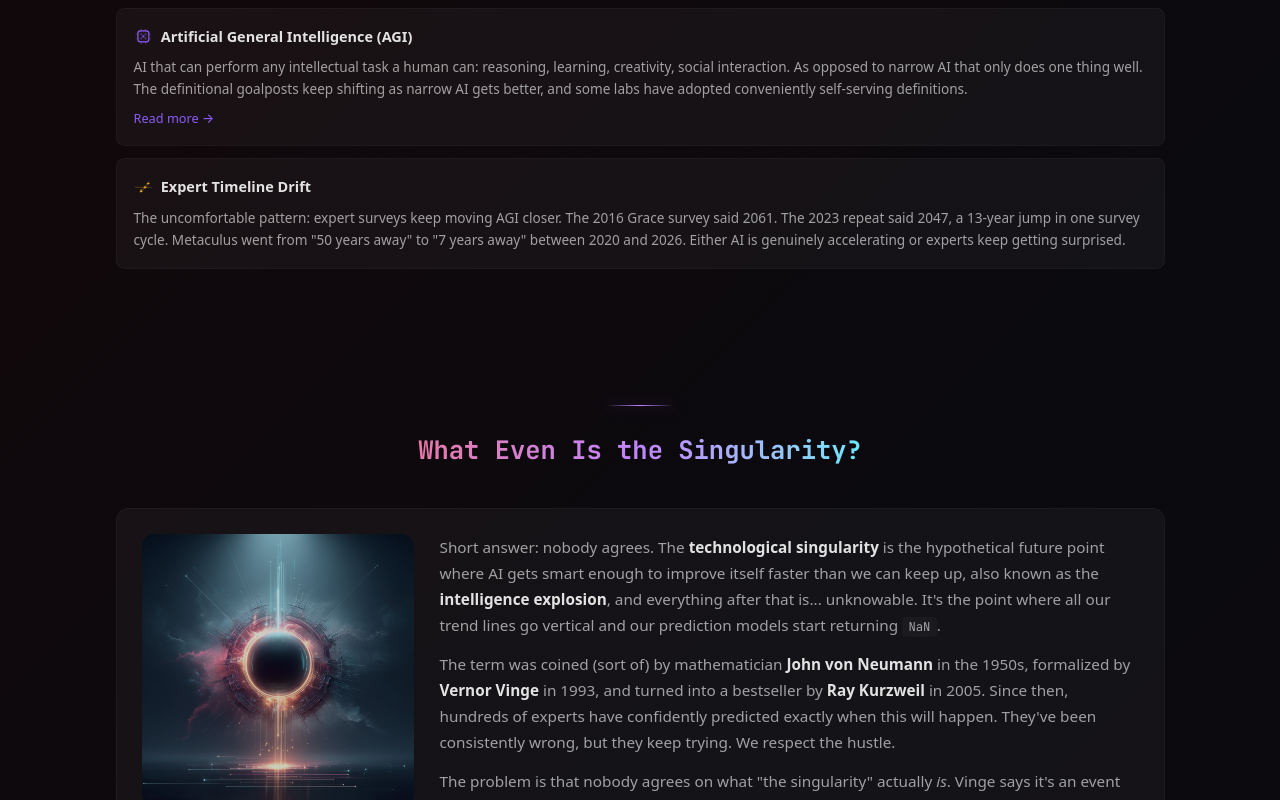
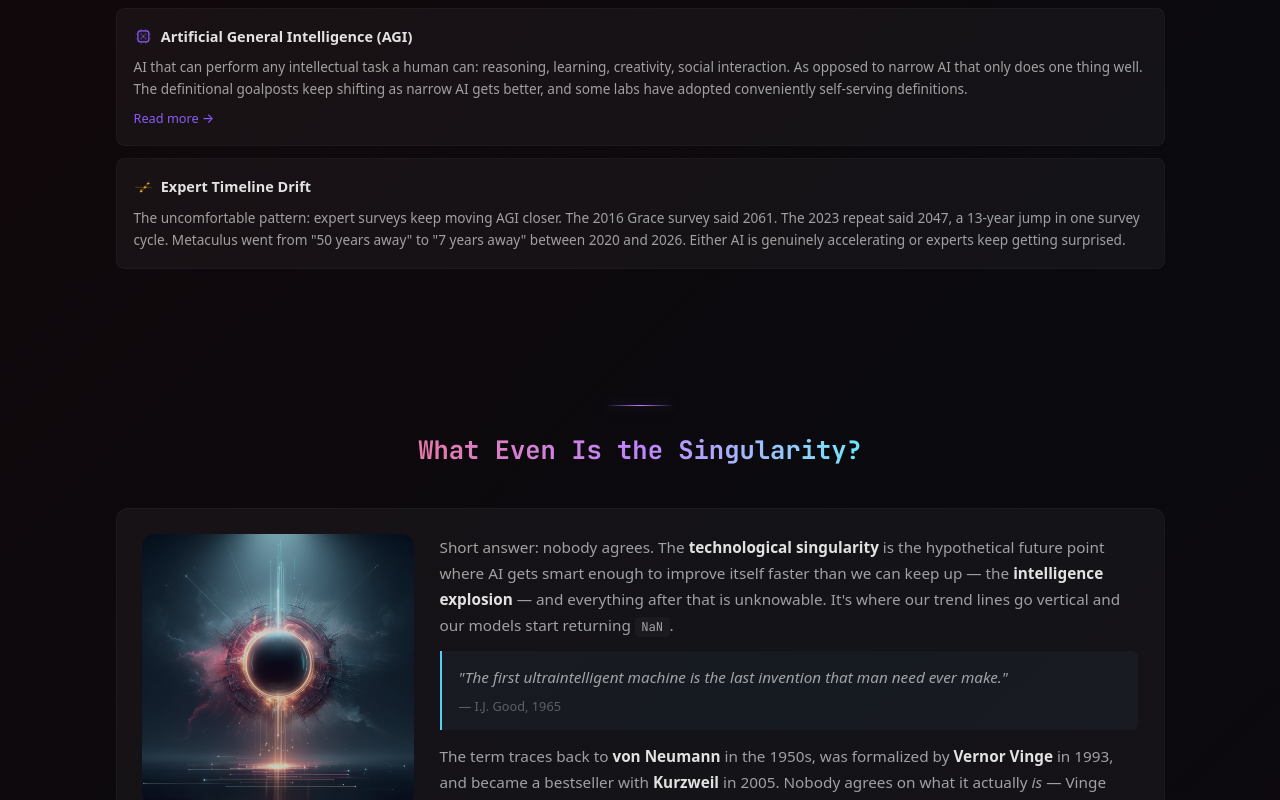
Before and after one commit to levilansing/singularity, a React (Vite) app: page / in a window 1280 px wide. Shown: the part 2000-2800 px from the top of the page. Built offline with nearby package versions, Linux system fonts and the light colour scheme.

Commit message:
less information density

```diff
--- a/src/components/PredictionCard.tsx
+++ b/src/components/PredictionCard.tsx
@@ -60,7 +60,7 @@ export function PredictionCard({ prediction, detail }: PredictionCardProps) {
           <div className="text-[0.65rem] font-mono uppercase tracking-wider text-(--text-dim) mb-1">Confidence</div>
           <div className="flex items-center">
             {prediction.confidence_label ? (
-              <span className={`px-2 py-0.5 rounded-full text-[0.7rem] font-medium border ${getConfidenceBadge(prediction.confidence_type)}`}>
+              <span className={`px-2 py-0.5 rounded-full text-[0.7rem] font-medium border whitespace-nowrap ${getConfidenceBadge(prediction.confidence_type)}`}>
                 {prediction.confidence_label}
               </span>
             ) : (
--- a/src/components/SingularityInfo.tsx
+++ b/src/components/SingularityInfo.tsx
@@ -111,7 +111,7 @@ const EVENT_TYPES: EventType[] = [
     tagline: "The One Everyone Argues About",
     color: "#06b6d4",
     description:
-      "Artificial General Intelligence — AI that can do anything a human can do intellectually. Learn a new language, write a novel, debug your code, file your taxes, have an existential crisis. The whole package. Right now, AI can beat you at chess, write your emails, and generate a passable cover letter, but ask it to do all three while making you a sandwich and it falls apart. With 83 predictions in our dataset — the most of any category — everyone has an opinion on this one.",
+      "Artificial General Intelligence — AI that can do anything a human can do intellectually. Learn a language, write a novel, debug your code, have an existential crisis. The whole package. Right now AI can beat you at chess and write your emails, but ask it to do both while making a sandwich and it falls apart. With 83 predictions in our dataset, everyone has an opinion on this one.",
     techDetails:
       "The definitional goalposts shift constantly. Google DeepMind proposed a 5-level framework in 2023: Emerging (Level 1, like a chatbot) through Superhuman (Level 5). OpenAI defines it internally as \"a system that outperforms the median human at most economically valuable work\" — conveniently, this lets the company that builds it also decide when it's been built. Andrew Ng proposed a \"Turing-AGI Test\" in 2026 focused on multi-day real-world task performance — a far harder bar than chatting convincingly. Ng also told his 2.3 million LinkedIn followers that AGI is \"highly limited\" and decades away, while the AAAI 2025 Presidential Panel found 76% of 475 researchers doubt scaling alone gets us there. Meanwhile, Satya Nadella calls the whole AGI race a \"winner's curse\" — even the CEO of the company spending $80B on AI isn't sure what they're building toward.",
     funFact:
@@ -125,7 +125,7 @@ const EVENT_TYPES: EventType[] = [
     tagline: "The Pragmatist's Definition",
     color: "#a78bfa",
     description:
-      "Forget arguing about consciousness and understanding — Transformative AI (TAI) asks a simpler question: does the world look fundamentally different? Specifically, AI that transforms civilization as much as the Industrial Revolution did. You don't need to solve philosophy to measure whether GDP doubled or billions of jobs vanished. This framework is the most popular category in our dataset after AGI, with 37 predictions — and some of the nearest-term timelines. Multiple IBM researchers, Microsoft's Suleyman, Stanford economists, and even AI skeptic Yann LeCun all agree *something* transformative is happening by 2026-2030. They just disagree on whether to call it \"AGI\" or \"really good autocomplete.\"",
+      "Forget arguing about consciousness — Transformative AI asks a simpler question: does the world look fundamentally different? AI that transforms civilization as much as the Industrial Revolution did. You don't need philosophy to measure whether GDP doubled or billions of jobs vanished. With 37 predictions and some of the nearest-term timelines, everyone from Suleyman to LeCun agrees *something* transformative is happening by 2026-2030. They just disagree on whether to call it \"AGI\" or \"really good autocomplete.\"",
     techDetails:
       "Open Philanthropy's framework (developed by Ajeya Cotra) uses \"biological anchors\" — counting the compute used by evolution to produce human brains, then estimating when artificial compute matches it. The original 2020 report gave a 50% probability by 2050; after watching GPT-3 and GPT-4, Cotra updated to 2040. Erik Brynjolfsson (Stanford) declared 2026 the year we finally measure whether AI actually does anything for productivity — a refreshingly empirical take. Pew Research found 68% of AI experts believe ethics guidelines will be \"cheerfully ignored\" — the most accurate prediction in this entire dataset. Stuart Russell warns the AI race is \"Russian roulette\" with extinction-level stakes by 2030, which is one way to get people to read your textbook.",
     funFact:
@@ -139,7 +139,7 @@ const EVENT_TYPES: EventType[] = [
     tagline: "As Smart as You (Yes, You Specifically)",
     color: "#ef4444",
     description:
-      "Human-Level Machine Intelligence (HLMI) is the benchmark used in the largest AI forecasting surveys: an AI that can perform any task as well as a median human, given the same resources and time. Not a genius, not a specialist — just... average-human-good at everything. This might sound like a low bar until you remember that the median human can do an astonishing range of things: cook dinner while comforting a crying child while mentally composing a grocery list while feeling vaguely anxious about climate change. HLMI has the fewest predictions in our dataset because most forecasters have migrated to the sexier \"AGI\" label, but the survey data here is arguably the most methodologically rigorous.",
+      "Human-Level Machine Intelligence — an AI that can perform any task as well as a median human, given the same resources and time. Not a genius, not a specialist — just average-human-good at everything. Sounds like a low bar until you remember the median human can cook dinner while comforting a crying child while feeling vaguely anxious about climate change. Fewest predictions in our dataset, but arguably the most methodologically rigorous survey data.",
     techDetails:
       "The Grace et al. survey (2016, 2022, 2023) is the gold standard for HLMI forecasting, polling thousands of AI researchers. The median shifted from 2061 (2016) to 2060 (2022) to 2047 (2023) — that 13-year jump after ChatGPT was unprecedented in the 70-year history of AI forecasting. Metaculus community forecasts moved even more dramatically: from ~50 years away in 2020 to ~7 years away in early 2026. The AAAI 2025 Presidential Panel survey found that 76% of 475 respondents believe scaling current approaches is unlikely to produce AGI — suggesting the optimistic industry timeline assumes breakthroughs beyond what we currently know how to do. Andrej Karpathy, ex-Tesla AI chief, declared a \"decade of agents\" rather than a \"year of agents\" — a diplomatically devastating correction to the hype cycle.",
     funFact:
@@ -153,7 +153,7 @@ const EVENT_TYPES: EventType[] = [
     tagline: "The One That Keeps Safety Researchers Up at Night",
     color: "#f97316",
     description:
-      "Artificial Superintelligence (ASI) — an intellect that doesn't just match human cognitive performance but vastly exceeds it in virtually all domains. Not \"slightly better at math\" but \"as far beyond us as we are beyond goldfish.\" Nick Bostrom's 2014 book made this concept mainstream and launched a thousand alignment research papers. With 26 predictions tracked, the range spans from Roman Yampolskiy's alarming \"2025\" to Douglas Hofstadter's measured \"2070.\" The core question isn't whether we *can* build it, but whether we can build it without accidentally optimizing the universe into paperclips.",
+      "Artificial Superintelligence — an intellect that doesn't just match human performance but vastly exceeds it in all domains. Not \"slightly better at math\" but \"as far beyond us as we are beyond goldfish.\" Bostrom's 2014 book made this mainstream and launched a thousand alignment papers. With 26 predictions ranging from Yampolskiy's \"2025\" to Hofstadter's \"2070,\" the core question isn't whether we *can* build it, but whether we can do so without optimizing the universe into paperclips.",
     techDetails:
       "David Chalmers (2010) formalized three tiers: AI (human-level), AI+ (moderately superhuman), and AI++ (radically superintelligent). He identified two logically independent explosions: intelligence (better reasoning) and speed (faster computation). A speed superintelligence running at 1 million x human speed would experience a millennium of thought per hour. Bostrom further distinguished between quality superintelligence (deeper reasoning), speed superintelligence (faster processing), and collective superintelligence (vast network coordination). Dario Amodei's January 2026 prediction of superintelligence by 2027 — with software engineers \"extinct by Christmas 2026\" — represents the aggressive end. Geoffrey Hinton, the Nobel-winning \"godfather of AI,\" gives 10-20% odds that AI kills everyone within 30 years, which is a *remarkably* calm way to put a number on potential human extinction.",
     funFact:
@@ -167,7 +167,7 @@ const EVENT_TYPES: EventType[] = [
     tagline: "The Point of No Return",
     color: "#fbbf24",
     description:
-      "The technological singularity is the hypothetical moment when technological growth becomes uncontrollable and irreversible. Think of it as the event horizon of human civilization — once you cross it, there's no going back, and nobody on this side can tell you what's on the other side. The term was popularized by John von Neumann in the 1950s, who described it as a point beyond which \"human affairs, as we know them, could not continue.\" Cheery stuff.",
+      "The hypothetical moment when technological growth becomes uncontrollable and irreversible — the event horizon of civilization. Once you cross it, there's no going back, and nobody on this side can tell you what's on the other side. Von Neumann described it as a point beyond which \"human affairs, as we know them, could not continue.\" Cheery stuff.",
     techDetails:
       "Vernor Vinge (1993) formalized the modern concept as an \"event horizon\" — borrowing from black hole physics where prediction becomes impossible. He identified four pathways: superhuman AI, awakened computer networks, brain-computer interfaces, and biological enhancement. Kurzweil (2005) disagrees on the unpredictability part — he sees it as the smooth, predictable endpoint of exponential growth, arriving in 2045 through a merger of human and machine intelligence via nanobots connecting your neocortex to the cloud. Jürgen Schmidhuber — the LSTM pioneer — bets on 2050 and thinks the doom-mongers are wrong, preferring to build AI research labs in Saudi Arabia instead of worrying. IBM plays it safe and calls it \"a theoretical scenario where technological growth becomes uncontrollable and irreversible,\" which is the corporate equivalent of a shrug emoji.",
     funFact:
@@ -812,21 +812,21 @@ export function ThreeCamps() {
       range: "2026 – 2030",
       color: "#ef4444",
       people: "Altman, Amodei, Musk, Brin, Suleyman, Son",
-      vibe: "Industry leaders with front-row seats to frontier model capabilities. Either they know something we don't, or their stock options are doing the talking. Amodei declared software engineers extinct by Christmas 2026. Musk says your job shouldn't involve thinking by 2029.",
+      vibe: "Industry leaders with front-row seats to frontier models. Either they know something we don't, or their stock options are doing the talking. Amodei: software engineers extinct by Christmas 2026.",
     },
     {
       label: "The Moderates",
       range: "2030 – 2050",
       color: "#fbbf24",
       people: "Hassabis, Metaculus, Grace survey, Cotra, Hinton, Pichai",
-      vibe: "Forecasting communities, academic surveys, and lab leaders using structured methodology. The \"we've seen this hype cycle before, but also... have you *seen* GPT-5?\" camp. Hassabis gives 50/50 odds by 2030. Hinton says 5-20 years and admits he has \"zero idea really.\"",
+      vibe: "Forecasting communities, academic surveys, and lab leaders. The \"we've seen this hype before, but have you *seen* GPT-5?\" camp. Hinton says 5-20 years and admits he has \"zero idea really.\"",
     },
     {
       label: "The Skeptics",
       range: "2050 – 2300",
       color: "#10b981",
       people: "Brooks, Ng, Marcus, Chollet, Nadella, Hofstadter",
-      vibe: "Emphasize that passing benchmarks ≠ understanding. Rodney Brooks revised from 2300 to 2075 — progress! Andrew Ng says the hype \"is creating the impression that AI systems are far more advanced than they truly are.\" Hofstadter worries about consciousness. Nadella calls AGI pursuit a \"winner's curse.\"",
+      vibe: "Passing benchmarks ≠ understanding. Brooks revised from 2300 to 2075 — progress! Ng says the hype \"is creating the impression AI systems are far more advanced than they truly are.\"",
     },
   ];
 
@@ -867,31 +867,25 @@ export function SingularityInfo() {
         <p>
           Short answer: nobody agrees. The <strong>technological singularity</strong> is the
           hypothetical future point where AI gets smart enough to improve itself faster than we can
-          keep up, also known as the <strong>intelligence explosion</strong>, and everything after that is...
-          unknowable. It's the point where all our trend lines go vertical and our prediction models start
+          keep up — the <strong>intelligence explosion</strong> — and everything after that is
+          unknowable. It's where our trend lines go vertical and our models start
           returning <code className="text-[0.8em] bg-[#ffffff08] px-1.5 py-0.5 rounded font-mono">NaN</code>.
         </p>
-        <p>
-          The term was coined (sort of) by mathematician <strong>John von Neumann</strong> in the
-          1950s, formalized by <strong>Vernor Vinge</strong> in 1993, and turned into a bestseller by{" "}
-          <strong>Ray Kurzweil</strong> in 2005. Since then, hundreds of experts have confidently
-          predicted exactly when this will happen. They've been consistently wrong, but they keep
-          trying. We respect the hustle.
+        <p className="pull-quote">
+          "The first ultraintelligent machine is the last invention that man need ever make."
+          <span className="attribution">— I.J. Good, 1965</span>
         </p>
         <p>
-          The problem is that nobody agrees on what "the singularity" actually <em>is</em>. Vinge
-          says it's an event horizon we can't see past. Kurzweil says it's the predictable endpoint
-          of exponential curves. Bostrom focuses on superintelligence. Economists track GDP going
-          vertical. As Yudkowsky put it, these are "logically distinct" ideas that people keep
-          mashing into "Singularity paste." But there's one thread that runs through almost all of
-          them: <strong>I.J. Good's intelligence explosion</strong> — his 1965 hypothesis that
-          the first machine smarter than us designs a smarter one, which designs a smarter one,
-          in a feedback loop that leaves humanity as spectators. Good called it "the last invention
-          that man need ever make." With expert timelines lurching forward by over a decade in a
-          single survey cycle, that hypothesis is getting harder to dismiss.
+          The term traces back to <strong>von Neumann</strong> in the 1950s, was formalized
+          by <strong>Vernor Vinge</strong> in 1993, and became a bestseller
+          with <strong>Kurzweil</strong> in 2005. Nobody agrees on what it actually <em>is</em> — Vinge
+          says event horizon, Kurzweil says predictable endpoint, Bostrom focuses on superintelligence — but
+          almost all versions orbit Good's intelligence explosion: the first machine smarter than us designs
+          a smarter one, and the loop leaves humanity as spectators. With expert timelines lurching
+          forward by over a decade in a single survey cycle, that hypothesis is getting harder to dismiss.
         </p>
         <p>
-          This site tracks <strong>{allPredictions.length} real predictions</strong> across five different
+          This site tracks <strong>{allPredictions.length} predictions</strong> across five
           flavors of singularity, because if we're going to be obsolete, we should at least have
           good data visualization for it.
         </p>
@@ -907,34 +901,24 @@ export function ShouldIBeWorried() {
       <SectionHeader title="So... Should I Be Worried?" />
 
       <div className="singularity-info-content bg-(--bg-card) border border-[#ffffff08] rounded-xl p-6 max-sm:p-4">
-        <div className="flex gap-6 max-sm:flex-col">
-          <div className="flex-1 min-w-0">
+        <img src="/art/robot-crystal-ball.png" alt="" className="float-right w-64 h-64 object-cover rounded-xl opacity-80 ml-6 mb-4 max-md:w-36 max-md:h-36 max-sm:float-none max-sm:w-full max-sm:h-auto max-sm:ml-0 max-sm:mb-4" />
         <p>
-              Depends who you ask. The industry insiders building these systems say 3-5 years. The
-              academics studying intelligence say 15-20. The AI safety researchers say it doesn't matter
-              when — what matters is whether we figure out <strong>alignment</strong> before we figure
-              out capability. Geoffrey Hinton gives a 10-20% chance AI kills everyone. Rodney Brooks
-              says 2075, down from 2300 — so even the skeptics are accelerating.
+          Depends who you ask. Industry insiders say 3-5 years. Academics say 15-20. Safety
+          researchers say it doesn't matter when — what matters is whether we figure
+          out <strong>alignment</strong> before we figure out capability. Even the skeptics are
+          accelerating: Brooks revised from 2300 to 2075, and expert medians jumped forward
+          13 years in a single survey cycle after ChatGPT launched.
+        </p>
+        <p className="pull-quote">
+          "There's a 10 to 20% chance that AI leads to human extinction within the next 30 years."
+          <span className="attribution">— Geoffrey Hinton, Nobel laureate &amp; "godfather of AI"</span>
         </p>
         <p>
-              The most honest answer: <strong>the predictions themselves are accelerating</strong>.
-              Expert median estimates jumped forward 13 years in a single survey cycle after ChatGPT
-              launched. Metaculus forecasts compressed from "50 years away" to "7 years away" between
-              2020 and 2026. Fully {allPredictions.filter(p => p.prediction_date >= "2025").length} of
-              our {allPredictions.length} predictions were made in 2025 or later — the field is
-              generating opinions faster than it's generating breakthroughs.
-            </p>
-            <p>
-              Either way, that's what the countdown timer is for. Pick a prediction, watch the seconds
+          That's what the countdown timer is for. Pick a prediction, watch the seconds
           tick, and decide for yourself whether to feel excited, terrified, or both. We recommend
           both.
         </p>
       </div>
-          <div className="flex-shrink-0 flex items-start max-sm:justify-center">
-            <img src="/art/robot-crystal-ball.png" alt="" className="w-64 h-64 object-cover rounded-xl opacity-80 max-md:w-36 max-md:h-36 max-sm:w-64 max-sm:h-64" />
-          </div>
-        </div>
-      </div>
     </section>
   );
 }
--- a/src/index.css
+++ b/src/index.css
@@ -240,6 +240,29 @@ body.urgency-philosophical {
   filter: brightness(1.3);
 }
 
+/* ── Pull-quote / callout ── */
+.pull-quote {
+  display: flex;
+  flex-direction: column;
+  position: relative;
+  padding: 0.75rem 1rem 0.75rem 1rem;
+  margin: 1rem 0;
+  font-style: italic;
+  color: var(--text);
+  font-size: 0.88rem;
+  line-height: 1.7;
+  border-left: 2px solid #5ccaf6;
+  background: rgba(92, 195, 246, 0.044);
+  border-radius: 0 0.375rem 0.375rem 0;
+}
+.pull-quote .attribution {
+  display: block;
+  font-style: normal;
+  font-size: 0.75rem;
+  color: var(--text-dim);
+  margin-top: 0.35rem;
+}
+
 /* ── Singularity info content paragraphs ── */
 .singularity-info-content p {
   color: var(--text-muted);
```
Lines whose indentation alone changed are shown as unchanged.
